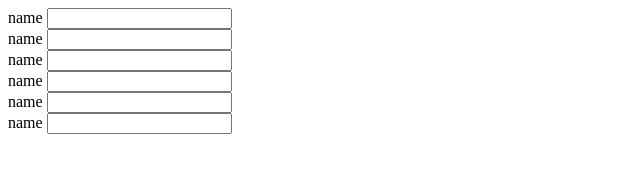
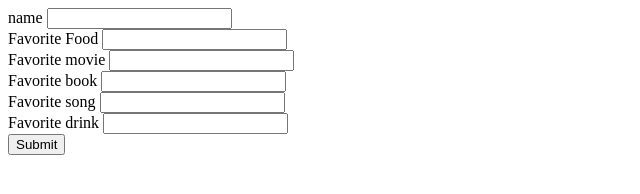
Before and after one commit to BradyDiamond/favorite-things, a plain HTML site: page index.html in a window 1280 px wide. Shown: the whole page, without its empty margins (0-640 px from the left). Drawn offline with Linux system fonts and the light colour scheme.

Commit message:
add button, js default prevent
Co-authored-by: Will Pratt <willpratt78@gmail.com>

```diff
--- a/index.html
+++ b/index.html
@@ -12,25 +12,28 @@
         <label for="name">name</label>
         <input type="text" id="name" name="name">
       </div>
-      <div id="container">
-        <label for="name">name</label>
-        <input type="text" id="name" name="name">
+      <div id="food-input">
+        <label for="food">Favorite Food</label>
+        <input type="text" id="food" name="food">
       </div>
-      <div id="container">
-        <label for="name">name</label>
-        <input type="text" id="name" name="name">
+      <div id="movie-input">
+        <label for="movie">Favorite movie</label>
+        <input type="text" id="movie" name="movie">
       </div>
-      <div id="container">
-        <label for="name">name</label>
-        <input type="text" id="name" name="name">
+      <div id="book-input">
+        <label for="book">Favorite book</label>
+        <input type="text" id="book" name="book">
       </div>
-      <div id="container">
-        <label for="name">name</label>
-        <input type="text" id="name" name="name">
+      <div id="song-input">
+        <label for="song">Favorite song</label>
+        <input type="text" id="song" name="song">
       </div>
-      <div id="container">
-        <label for="name">name</label>
-        <input type="text" id="name" name="name">
+      <div id="drink-input">
+        <label for="name">Favorite drink</label>
+        <input type="text" id="drink" name="drink">
+      </div>
+      <div id="button">
+        <button type="submit">Submit</button>
       </div>
     </div>
   </form>
--- a/js/scripts.js
+++ b/js/scripts.js
@@ -1,2 +1,6 @@
 $(document).ready(function() {
-}
+  $("form#ft-input").submit(function(event) {
+  event.preventDefault();
+  console.log("#book")
+  });
+});
```
